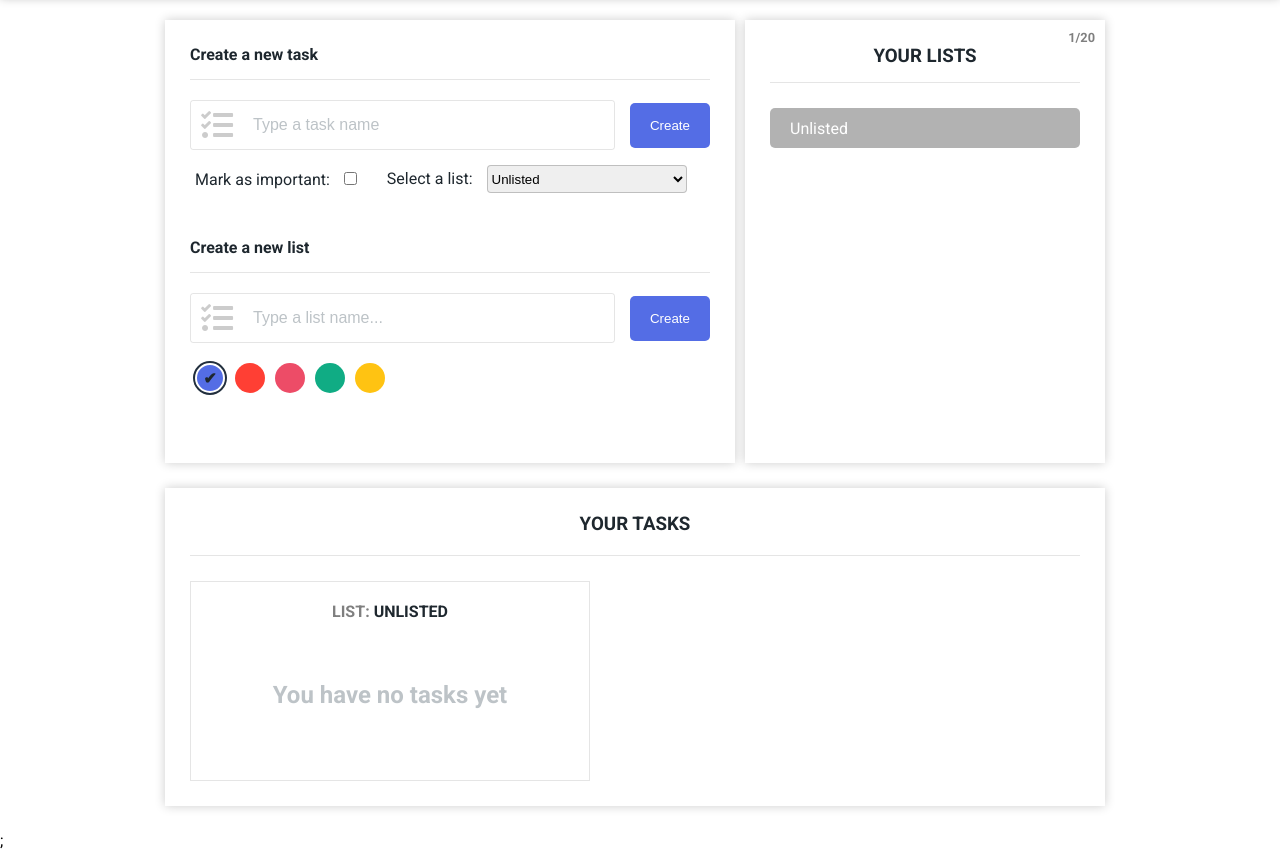
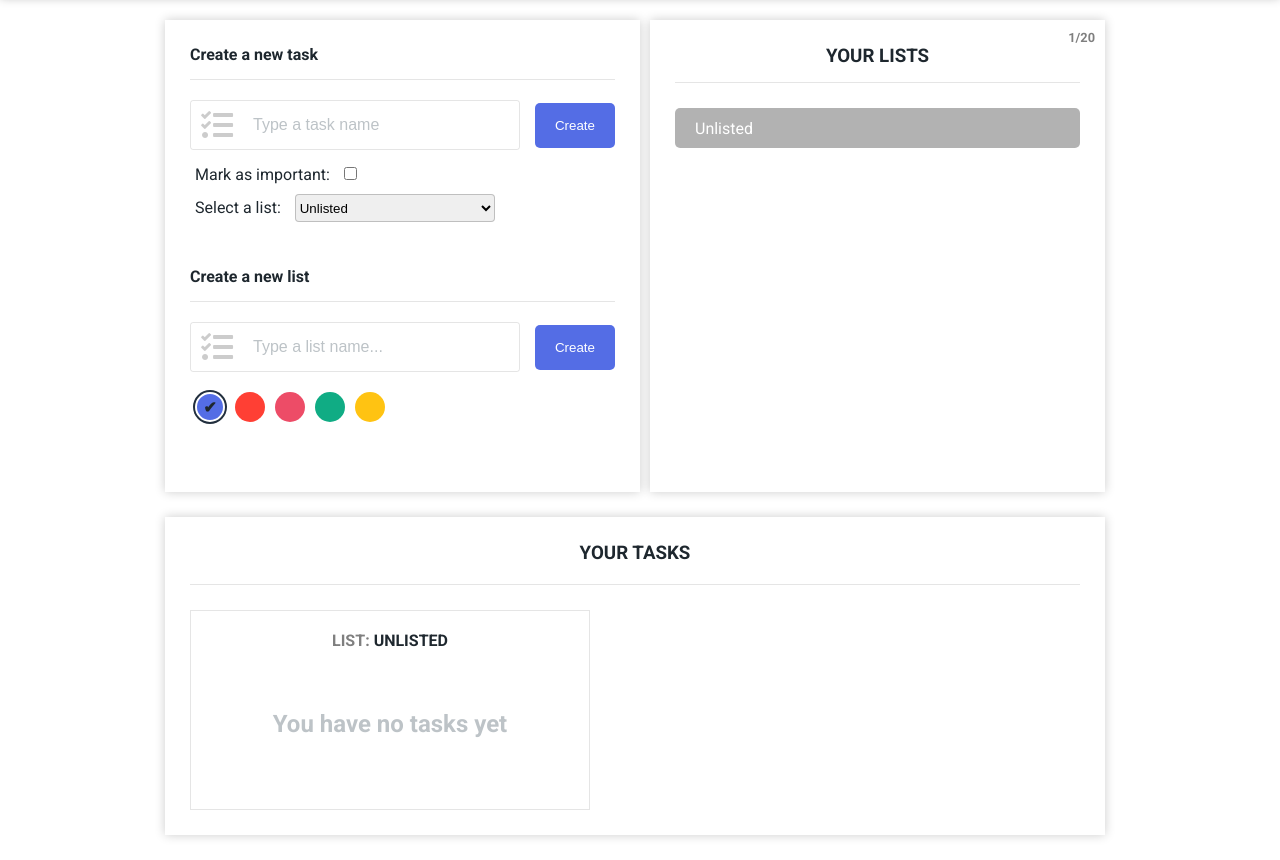
Before and after one commit to spclear/todo, a website: page src/index.html in a window 1280 px wide. Shown: the part 55-915 px from the top of the page. Drawn offline with nearby package versions, Linux system fonts and the light colour scheme; files that its build step writes are made by us from their sources; files whose address does not match are found by name.

Commit message:
Created simple responsive design.

```diff
--- a/src/html/create.html
+++ b/src/html/create.html
@@ -1,4 +1,4 @@
-<div class="create">
+<div class="create hide-create">
   <div class="container create__container">
     <div class="create__todo-task create-section">
       <div class="create-section__title">
@@ -22,12 +22,12 @@
           <div class="options__select-list">
             <label for="list">
               Select a list:
-              <select name="list" id="select-list">
-                <option value="unlisted">
-                  Unlisted
-                </option>
-              </select>
             </label>
+            <select name="list" id="select-list">
+              <option value="unlisted">
+                Unlisted
+              </option>
+            </select>
           </div>
         </div>
       </form>
--- a/src/html/header.html
+++ b/src/html/header.html
@@ -2,7 +2,7 @@
   <div class="container header__container">
     <div class="header__title">ToDo</div>
     <div class="header__settings-bar">
-      <i class="fas fa-cog"></i>
+      <i class="fas fa-bars"></i>
     </div>
   </div>
 </header>
--- a/src/js/index.js
+++ b/src/js/index.js
@@ -20,4 +20,13 @@ document.addEventListener('DOMContentLoaded', () => {
   addTask('.new-task', '#tasks-list');
 
   setupPopup('.popup');
+
+  // toggle create window
+
+  const hamburger = document.querySelector('.header__settings-bar .fas');
+  const createDiv = document.querySelector('.create');
+
+  hamburger.addEventListener('click', () => {
+    createDiv.classList.toggle('hide-create')
+  })
 })
--- /dev/null
+++ b/src/scss/common/media.scss
@@ -0,0 +1,4 @@
+$small_screen: 1024px;
+$tablet_screen: 900px;
+$smartphone_screen: 650px;
+$smallphone_screen: 550px;
--- a/src/scss/create.scss
+++ b/src/scss/create.scss
@@ -1,24 +1,51 @@
 @import './common/colors.scss';
 @import './common/mixins.scss';
+@import './common/media.scss';
 
 $input_height: 50px;
 
+.hide-create {
+  display: flex;
+
+  @media screen and (max-width: $smallphone_screen) {
+    display: none;
+  }
+}
+
 .create {
   flex-grow: 1;
-  max-width: 60%;
+  max-width: 50%;
   margin-right: 10px;
   justify-content: space-between;
   box-shadow: 0 0 10px rgba(0, 0, 0, .2);
   align-self: flex-start;
+  scrollbar-width: 0;
 
-  input:focus {
-    background-color: none;
+  @media screen and (max-width: $tablet_screen) {
+    max-width: 100%;
+    width: 95%;
+    align-self: auto;
+    margin-right: 0;
+  }
+
+  @media screen and (max-width: $smallphone_screen) {
+    position: fixed;
+    width: 100vw;
+    z-index: 100;
+    background-color: #fff;
+    height: 100vh;
+    overflow: scroll;
+    box-shadow: none;
+    border-bottom: 1px dotted rgba(0, 0, 0, .2);
+    animation: zoomIn;
+    animation-duration: .2s;
   }
 
   &__container {
     padding: 25px;
     display: flex;
     flex-direction: column;
+    width: 100%;
   }
 
   &-section {
@@ -31,10 +58,28 @@ $input_height: 50px;
       margin-bottom: 20px;
     }
 
+    form {
+      position: relative;
+    }
+
     .options {
       padding: 15px 5px 0;
       display: flex;
-      align-items: center;
+      flex-direction: column;
+      align-items: flex-start;
+
+      @media screen and (max-width: $tablet_screen) {
+        flex-direction: row;
+        align-items: center;
+      }
+
+      @media screen and (max-width: $smartphone_screen) {
+        flex-direction: column;
+        align-items: flex-start;
+      }
+      @media screen and (max-width: $smallphone_screen) {
+        margin-bottom: $input_height + 10px;
+      }
 
       &__important {
         display: flex;
@@ -47,8 +92,22 @@ $input_height: 50px;
       }
 
       &__select-list {
-        margin-left: 30px;
+        margin-top: 10px;
         color: $base_color;
+
+        @media screen and (max-width: $tablet_screen) {
+          margin-top: 0px;
+          margin-left: 30px;
+        }
+
+        @media screen and (max-width: $smartphone_screen) {
+          margin-left: 0;
+          margin-top: 10px;
+        }
+
+        @media screen and (max-width: $smallphone_screen) {
+          width: 100%;
+        }
 
         select {
           height: 28px;
@@ -56,6 +115,16 @@ $input_height: 50px;
           border: 1px solid rgba(0, 0, 0, .2);
           width: 200px;
           margin-left: 10px;
+
+          @media screen and (max-width: $smallphone_screen) {
+            margin-left: 0;
+            margin-top: 10px;
+            flex-grow: 1;
+            display: inline-block;
+            flex-shrink: 1;
+            flex-grow: 1;
+            width: 100%;
+          }
         }
       }
     }
@@ -76,13 +145,21 @@ $input_height: 50px;
         content: '';
         @include bottom_line(15px);
       }
+
+      @media screen and (max-width: $smallphone_screen) {
+        text-align: center;
+      }
     }
 
     &__create {
       display: flex;
       align-items: center;
       justify-content: space-between;
-      height: $input_height;
+      // height: $input_height;
+
+      @media screen and (max-width: $smallphone_screen) {
+        flex-direction: column;
+      }
     }
 
     &__create-button {
@@ -93,6 +170,14 @@ $input_height: 50px;
       background-color: $blue_color;
       color: #fff;
       cursor: pointer;
+
+      @media screen and (max-width: $smallphone_screen) {
+        margin-left: 0;
+        width: 100%;
+        margin-top: 10px;
+        position: absolute;
+        bottom: 0;
+      }
     }
 
     &__create-input {
@@ -104,12 +189,17 @@ $input_height: 50px;
       flex-grow: 1;
       border: 1px solid rgba(0, 0, 0, .1);
 
+      @media screen and (max-width: $smallphone_screen) {
+        width: 100%;
+      }
+
       input, input:focus {
         flex-grow: 1;
         height: 100%;
         margin: 0 10px 0 20px;
         color: $base_color;
         font-size: 1rem;
+        max-width: 80%;
 
         &::placeholder {
           color: $gray_color;
@@ -122,6 +212,11 @@ $input_height: 50px;
       height: 30px;
       display: flex;
       align-items: center;
+
+      @media screen and (max-width: $smallphone_screen) {
+        justify-content: center;
+        margin-bottom: $input_height + 10px;
+      }
 
       &-title {
         color: $base_color;
--- a/src/scss/header.scss
+++ b/src/scss/header.scss
@@ -1,4 +1,5 @@
 @import './common/colors.scss';
+@import './common/media.scss';
 
 $header_height: 50px;
 
@@ -11,6 +12,7 @@ $header_height: 50px;
   width: 100%;
   color: #fff;
   box-shadow: 0 2px 10px rgba(0, 0, 0, .3);
+  z-index: 100;
 
   &__container {
     height: 100%;
@@ -32,22 +34,22 @@ $header_height: 50px;
 
   &__settings-bar {
     position: absolute;
-    right: 40px;
+    right: 10px;
     top: 0;
     height: 100%;
     width: 30%;
-    display: flex;
+    display: none;
     align-items: center;
     font-size: 1.2rem;
     justify-content: flex-end;
 
+    @media screen and (max-width: $smallphone_screen) {
+      display: flex;
+    }
+
     i {
       color: #fff;
-      &:hover {
-        transform: rotate(2turn);
-        transition: transform 1.5s linear;
-        cursor: pointer;
-      }
+      font-size: 1.5rem;
     }
   }
 }
--- a/src/scss/listDescr.scss
+++ b/src/scss/listDescr.scss
@@ -1,20 +1,29 @@
 @import './common/colors.scss';
 @import './common/mixins.scss';
+@import './common/media.scss';
 
 .list-descr {
-
   min-width: 400px;
   min-height: 200px;
   max-height: 800px;
   overflow-y: scroll;
   scrollbar-width: none;
+  padding: 10px 20px;
+  border: 1px solid rgba(0, 0, 0, .1);
+
+  @media screen and (max-width: $tablet_screen) {
+    min-height: 30vh;
+    min-width: 0;
+    width: 100%;
+  }
+
+  @media screen and (max-width: $smallphone_screen) {
+    border: none;
+  }
 
   &::-webkit-scrollbar {
     display: none;
   }
-
-  padding: 10px 20px;
-  border: 1px solid rgba(0, 0, 0, .1);
 
   &__title {
     text-align: center;
@@ -24,7 +33,6 @@
     #current-list {
       text-transform: uppercase;
       color: $base_color;
-
     }
   }
 
--- a/src/scss/lists.scss
+++ b/src/scss/lists.scss
@@ -1,5 +1,6 @@
 @import './common/colors.scss';
 @import './common/mixins.scss';
+@import './common/media.scss';
 
 .lists {
   flex-grow: 1;
@@ -8,6 +9,18 @@
   justify-content: space-between;
   box-shadow: 0 0 10px rgba(0, 0, 0, .2);
   position: relative;
+
+  @media screen and (max-width: $tablet_screen) {
+    max-width: none;
+    width: 95%;
+    margin-top: 25px;
+    margin-right: 0;
+  }
+
+  @media screen and (max-width: $smallphone_screen) {
+    width: 100%;
+    box-shadow: none;
+  }
 
   &__container {
     padding: 25px;
@@ -53,6 +66,19 @@
     &::-webkit-scrollbar {
       display: none;
     }
+
+    @media screen and (max-width: $tablet_screen) {
+      display: flex;
+      flex-wrap: wrap;
+      justify-content: flex-start;
+      align-content: flex-start;
+    }
+
+    @media screen and (max-width: $smartphone_screen) {
+      align-items: center;
+      flex-wrap: nowrap;
+      flex-direction: column;
+    }
   }
 
   .unlisted {
@@ -72,6 +98,16 @@
     color: #fff;
     cursor: pointer;
 
+    @media screen and (max-width: $tablet_screen) {
+      max-width: calc(50% - 20px);
+      margin-right: 10px;
+    }
+
+    @media screen and (max-width: $smartphone_screen) {
+      max-width: 90%;
+      margin-right: 0;
+    }
+
     &:hover {
       .fas {
         color: #fff;
@@ -82,6 +118,10 @@
       color: transparent;
       cursor: pointer;
       transition: color .2s;
+
+      @media (hover: none){
+        color: #fff;
+      }
     }
   }
 }
--- a/src/scss/style.scss
+++ b/src/scss/style.scss
@@ -4,6 +4,7 @@
 @import './listDescr.scss';
 @import './popup.scss';
 @import './common/mixins.scss';
+@import './common/media.scss';
 
 * {
   margin: 0;
@@ -50,24 +51,48 @@ body {
     max-width: 1000px;
     margin: 0 auto;
   }
+
   .main {
     &__container {
       padding: 25px;
+
+      @media screen and (max-width: $smallphone_screen) {
+        padding: 0;
+      }
     }
 
     &__descr {
       display: flex;
+
+      @media screen and (max-width: $tablet_screen) {
+        flex-direction: column;
+        align-items: center;
+      }
     }
 
     &__content {
       display: flex;
       align-items: center;
       justify-content: flex-start;
+
+      @media screen and (max-width: $tablet_screen) {
+        justify-content: center;
+      }
     }
 
     &__details {
       box-shadow: 0 0 10px rgba(0, 0, 0, .2);
       margin: 25px 10px 0 0;
+
+      @media screen and (max-width: $tablet_screen) {
+        width: 95%;
+        margin: 25px auto;
+      }
+
+      @media screen and (max-width: $smallphone_screen) {
+        padding-top: 25px;
+        box-shadow: none;
+      }
 
       &-title {
         color: $base_color;
```
Also changed, not shown: src/index.html (+3 -1 lines), dist/css/style.css, dist/index.html, dist/main.js, 1 other file.
